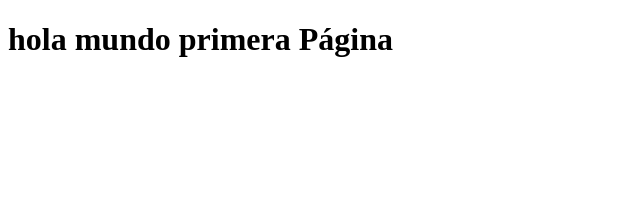
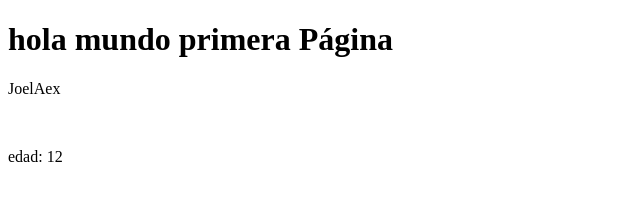
Before and after one commit to JoelAlex19/primeraweb, a plain HTML site: page index.html in a window 1280 px wide. Shown: the whole page, without its empty margins (0-640 px from the left). Drawn offline with Linux system fonts and the light colour scheme.

Commit message:
añadiendo nombre y edad

```diff
--- a/index.html
+++ b/index.html
@@ -12,6 +12,9 @@ Estructura basica de HTML-->
     <h1>
       hola mundo primera Página
     </h1>
+    <p> JoelAex </p>
+    <br>
+    <p>edad: 12</p>
     </body>
 
 
```
